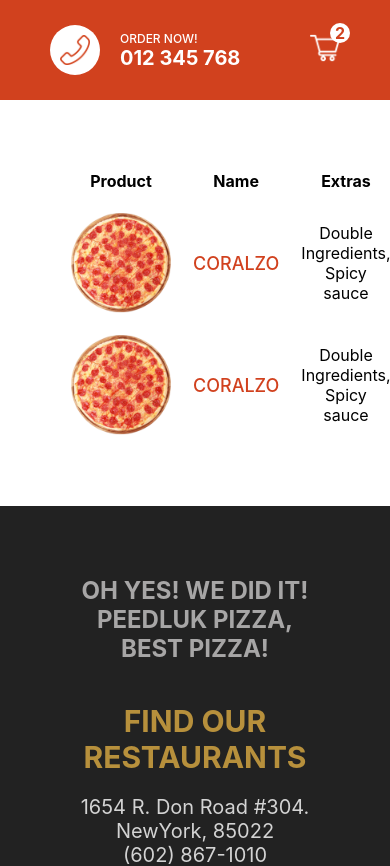
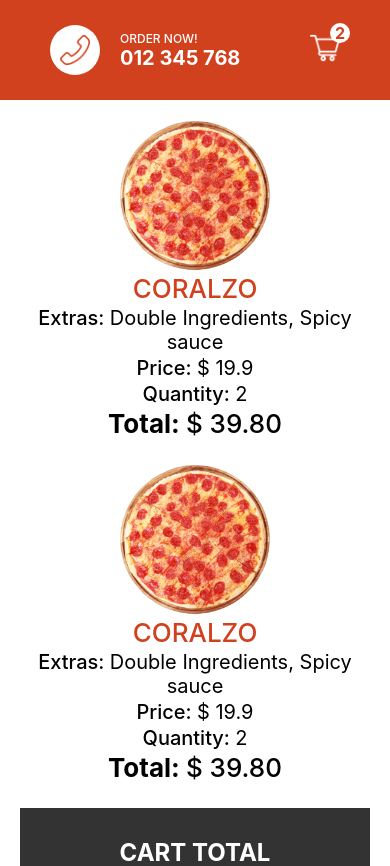
Before and after one commit to kuldp18/peedluk-pizza, a Next.js app: page /cart in a window 390 px wide. Shown: the top 866 px of the page. Built offline with nearby package versions, Linux system fonts and the light colour scheme.

Commit message:
cart page responsive for mobiles

```diff
--- a/pages/cart.jsx
+++ b/pages/cart.jsx
@@ -7,7 +7,7 @@
       <div className={styles.left}>
         <table className={styles.table}>
           <thead>
-            <tr className={styles.tr}>
+            <tr className={styles.trTitle}>
               <th>Product</th>
               <th>Name</th>
               <th>Extras</th>
@@ -17,7 +17,7 @@
             </tr>
           </thead>
           <tbody>
-            <tr>
+            <tr className={styles.tr}>
               <td>
                 <div className={styles.imgContainer}>
                   <Image
@@ -46,7 +46,8 @@
                 <span className={styles.total}>$ 39.80</span>
               </td>
             </tr>
-            <tr>
+
+            <tr className={styles.tr}>
               <td>
                 <div className={styles.imgContainer}>
                   <Image
--- a/styles/Cart.module.css
+++ b/styles/Cart.module.css
@@ -65,3 +65,63 @@
 .table td {
   text-align: center;
 }
+
+@media screen and (max-width: 480px) {
+  .container {
+    flex-direction: column;
+    padding: 20px;
+  }
+  .table {
+    display: flex;
+    flex-direction: column;
+    align-items: center;
+    justify-content: center;
+  }
+  .trTitle {
+    display: none;
+  }
+  .tr {
+    display: flex;
+    flex-direction: column;
+    justify-content: center;
+    align-items: center;
+    margin-bottom: 1.5rem;
+  }
+
+  .imgContainer {
+    width: 150px;
+    height: 150px;
+  }
+
+  .name,
+  .total {
+    font-size: 26px;
+  }
+  .extras,
+  .price,
+  .quantity {
+    font-size: 20px;
+  }
+
+  .wrapper {
+    width: 100%;
+  }
+
+  .price::before {
+    content: 'Price: ';
+    font-weight: 500;
+  }
+
+  .quantity::before {
+    content: 'Quantity: ';
+    font-weight: 500;
+  }
+  .extras::before {
+    content: 'Extras: ';
+    font-weight: 500;
+  }
+  .total::before {
+    content: 'Total: ';
+    font-weight: 700;
+  }
+}
```
